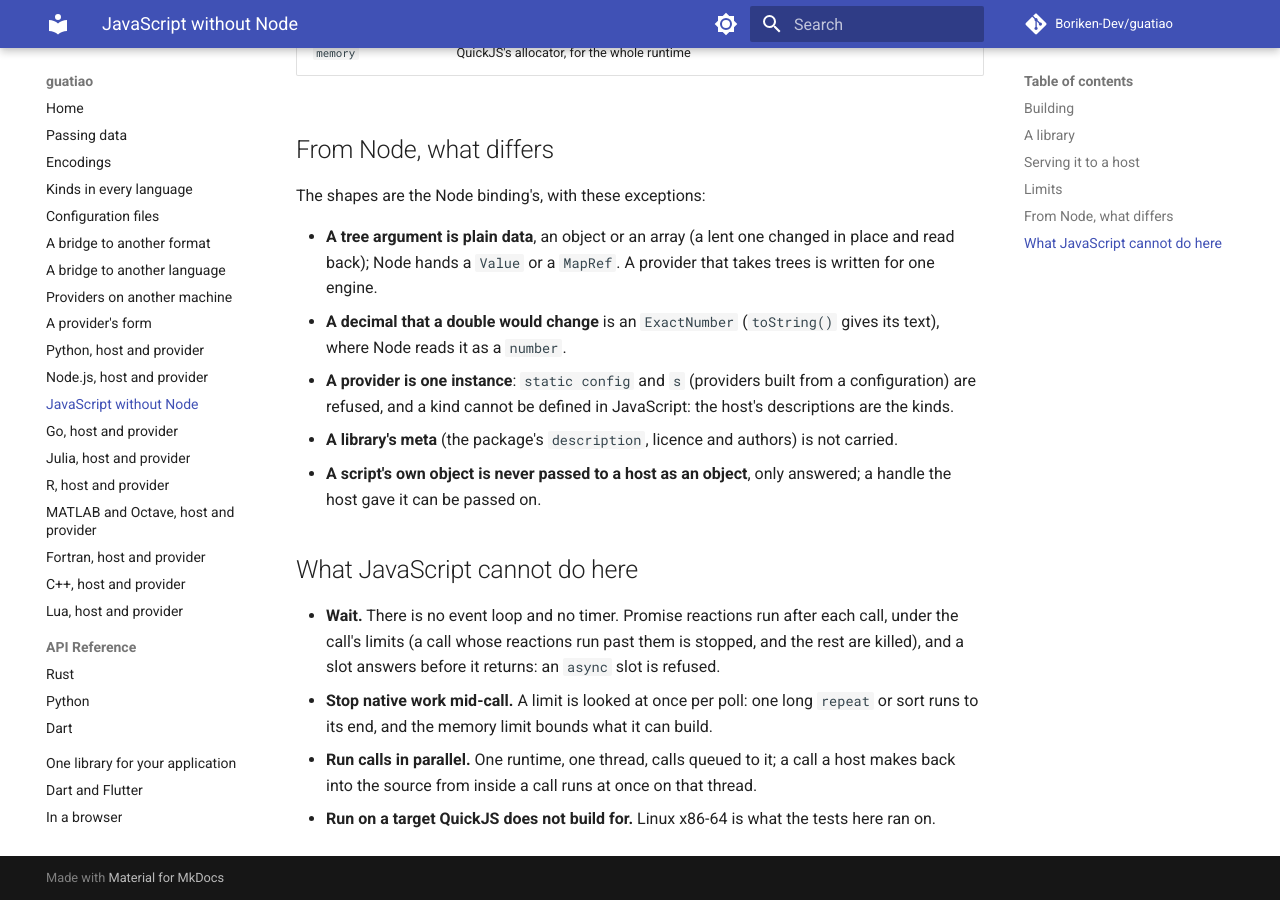
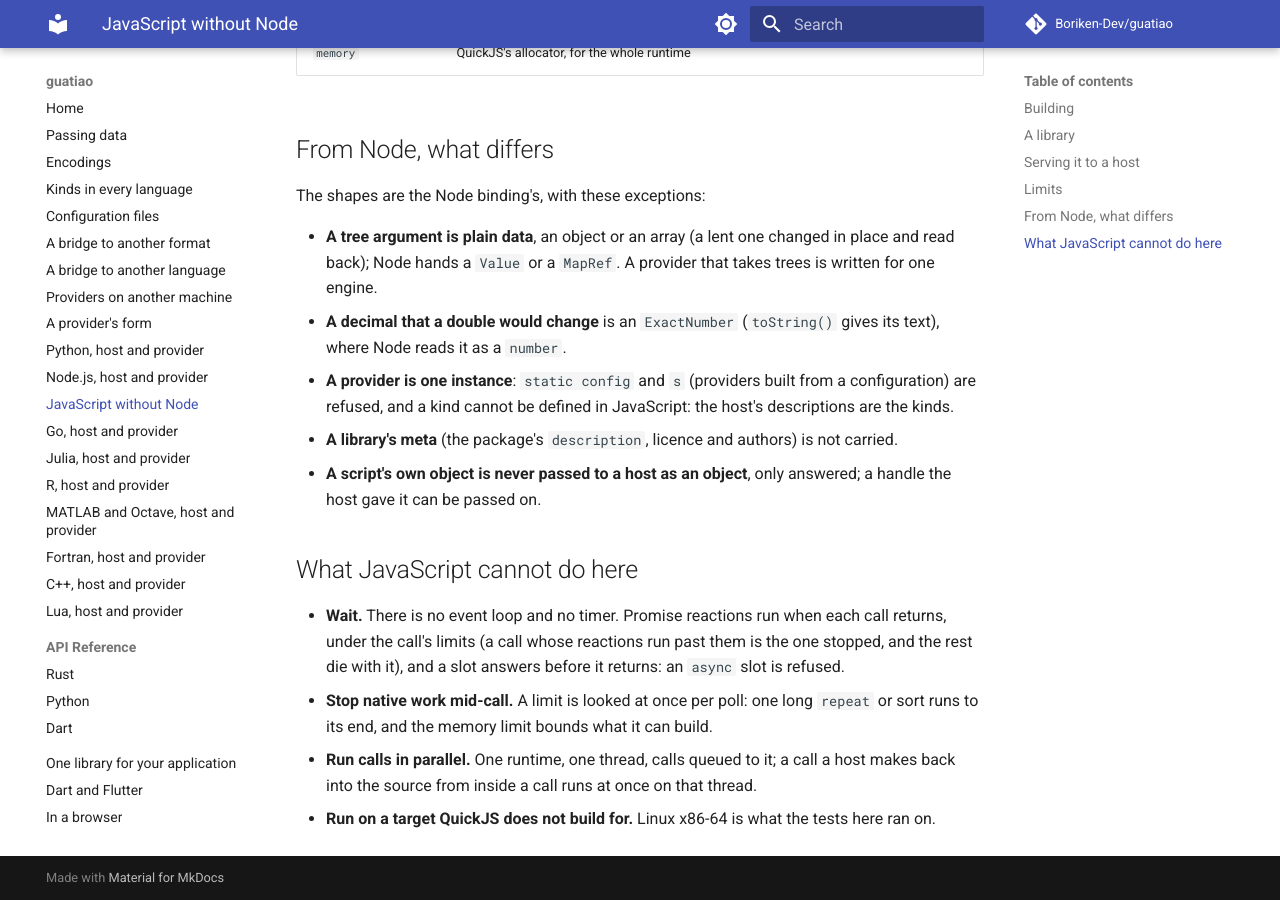
Before and after one commit to Boriken-Dev/guatiao, an MkDocs documentation site: the page built from docs/js.md, in a window 1280 px wide and 900 px high, scrolled down 2350 px. Built offline with MkDocs 1.6.1 and Material for MkDocs 9.7.7, drawn with Linux system fonts in a browser that asks for light colours; comment, search, counter and statistics services are not loaded.

Commit message:
docs: guatiao-js reactions, memory reserve and conversion bounds as they now are

```diff
--- a/docs/js.md
+++ b/docs/js.md
@@ -132,9 +132,9 @@
 ## What JavaScript cannot do here
 
 - **Wait.** There is no event loop and no timer. Promise reactions run
-  after each call, under the call's limits (a call whose reactions run
-  past them is stopped, and the rest are killed), and a slot answers
-  before it returns: an `async` slot is refused.
+  when each call returns, under the call's limits (a call whose reactions
+  run past them is the one stopped, and the rest die with it), and a slot
+  answers before it returns: an `async` slot is refused.
 - **Stop native work mid-call.** A limit is looked at once per poll: one
   long `repeat` or sort runs to its end, and the memory limit bounds what
   it can build.
```
Also changed, not shown: CHANGELOG.md (+2 -1 lines).
